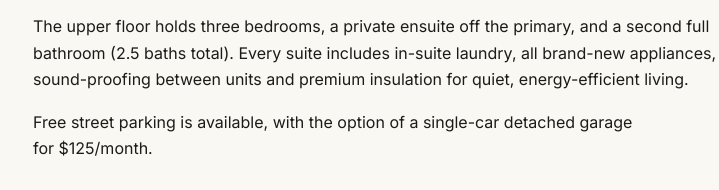
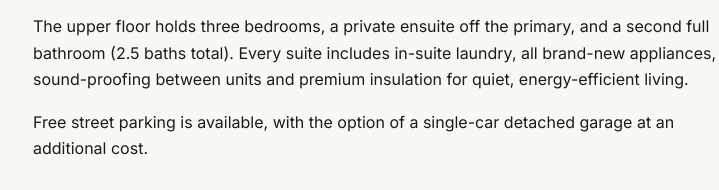
Before and after one commit to RahmatSaeedi/havenNest, an Astro site: page /properties/main-unit-2 in a window 1280 px wide. Shown: the part 2675-2865 px from the top of the page, 47-766 px from the left. Built offline with nearby package versions, Linux system fonts and the light colour scheme; Astro itself is replaced by a stand-in of ours.

Commit message:
Update Unit “main-unit-2”

```diff
--- a/src/content/properties/main-unit-2.md
+++ b/src/content/properties/main-unit-2.md
@@ -39,4 +39,4 @@ Approximately **1,417 sq ft** of comfortable, modern living across two levels. T
 
 The upper floor holds three bedrooms, a private ensuite off the primary, and a second full bathroom (2.5 baths total). Every suite includes in-suite laundry, all brand-new appliances, sound-proofing between units and premium insulation for quiet, energy-efficient living.
 
-Free street parking is available, with the option of a single-car detached garage for $125/month.
+Free street parking is available, with the option of a single-car detached garage at an additional cost.
```
